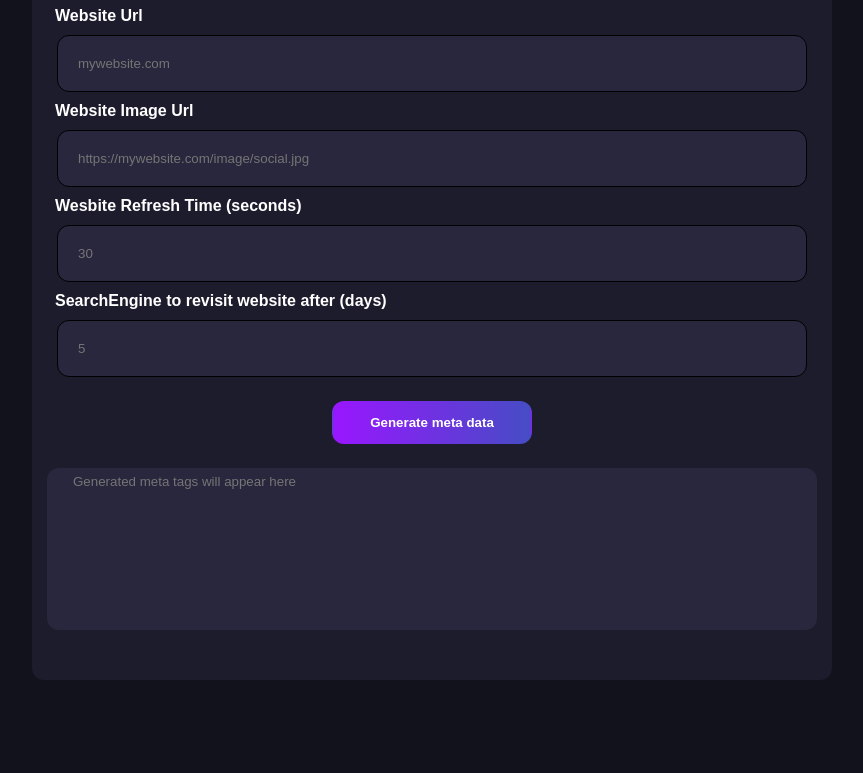
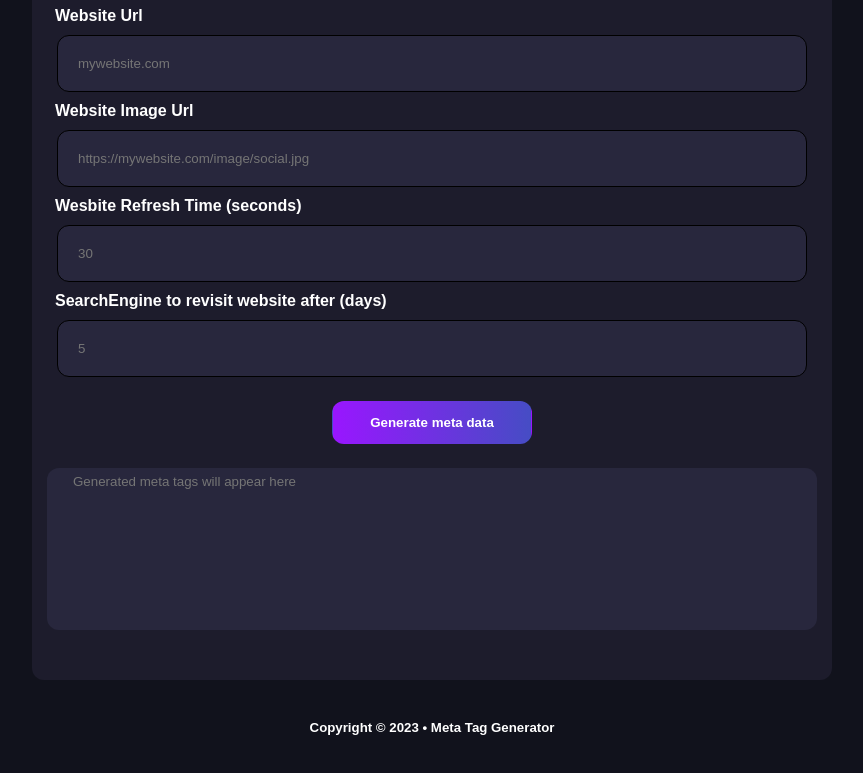
Before and after one commit to coder-harsh/meta-tag-generator, a plain HTML site: page index.html in a window 1280 px wide. Shown: the part 491-1264 px from the top of the page, without its empty margins (208-1071 px from the left). Before the commit the page ends 1171 px from the top, so only its background shows below. Drawn offline with Linux system fonts and the light colour scheme.

Commit message:
add copyright sec

```diff
--- a/css/style.css
+++ b/css/style.css
@@ -95,7 +95,11 @@ textarea:hover {
   border-color: aqua;
   outline: none;
 }
-
+#copy h5 {
+  color: white;
+  margin: 40px;
+  text-align: center;
+}
 @media screen and (max-width: 961px) {
   #container {
     width: 100vw;
--- a/index.html
+++ b/index.html
@@ -60,6 +60,9 @@
 
         </form>
     </div>
+    <div id="copy">
+        <h5>Copyright &copy; 2023 • Meta Tag Generator</h5>
+    </div>
 </body>
 
 </html>
```
